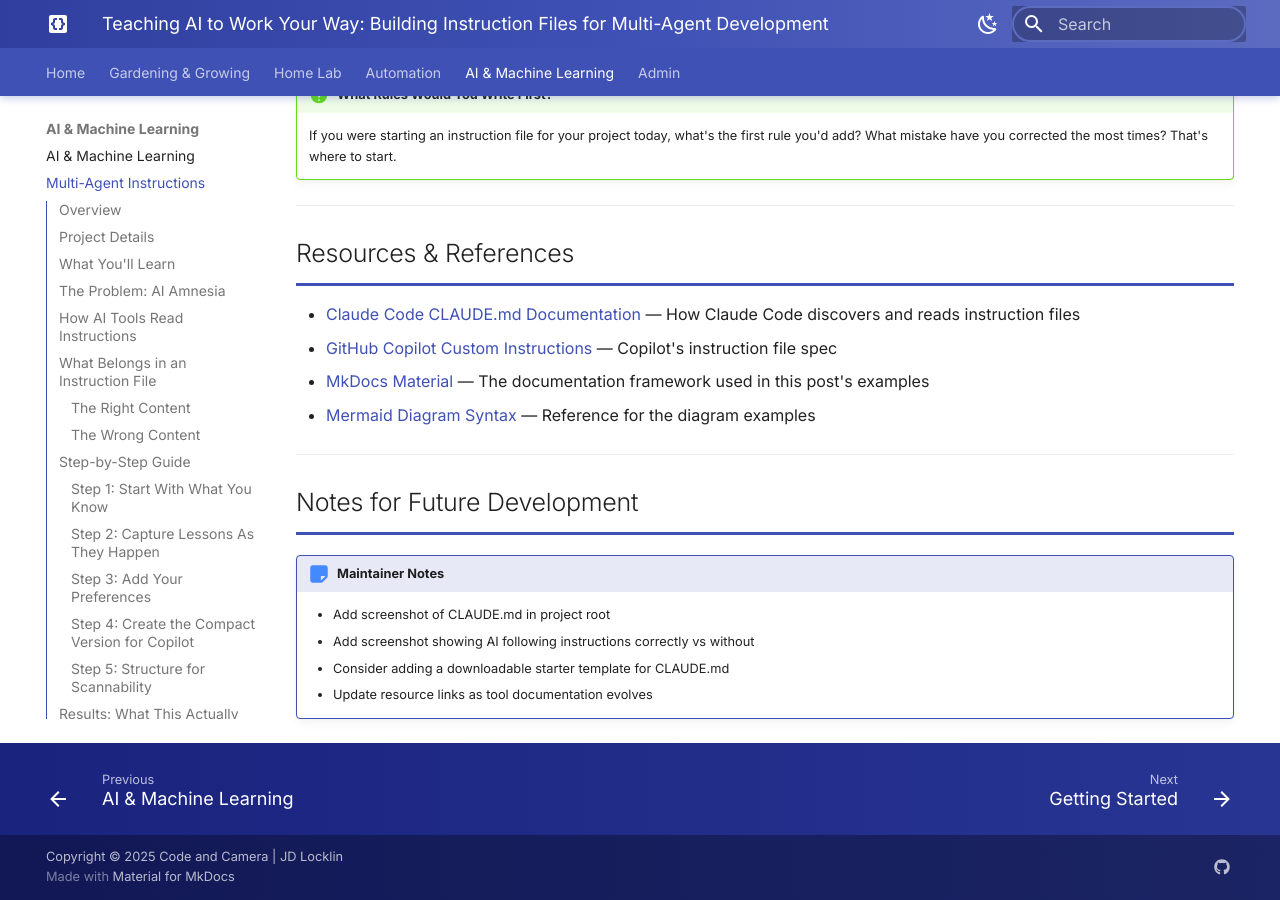
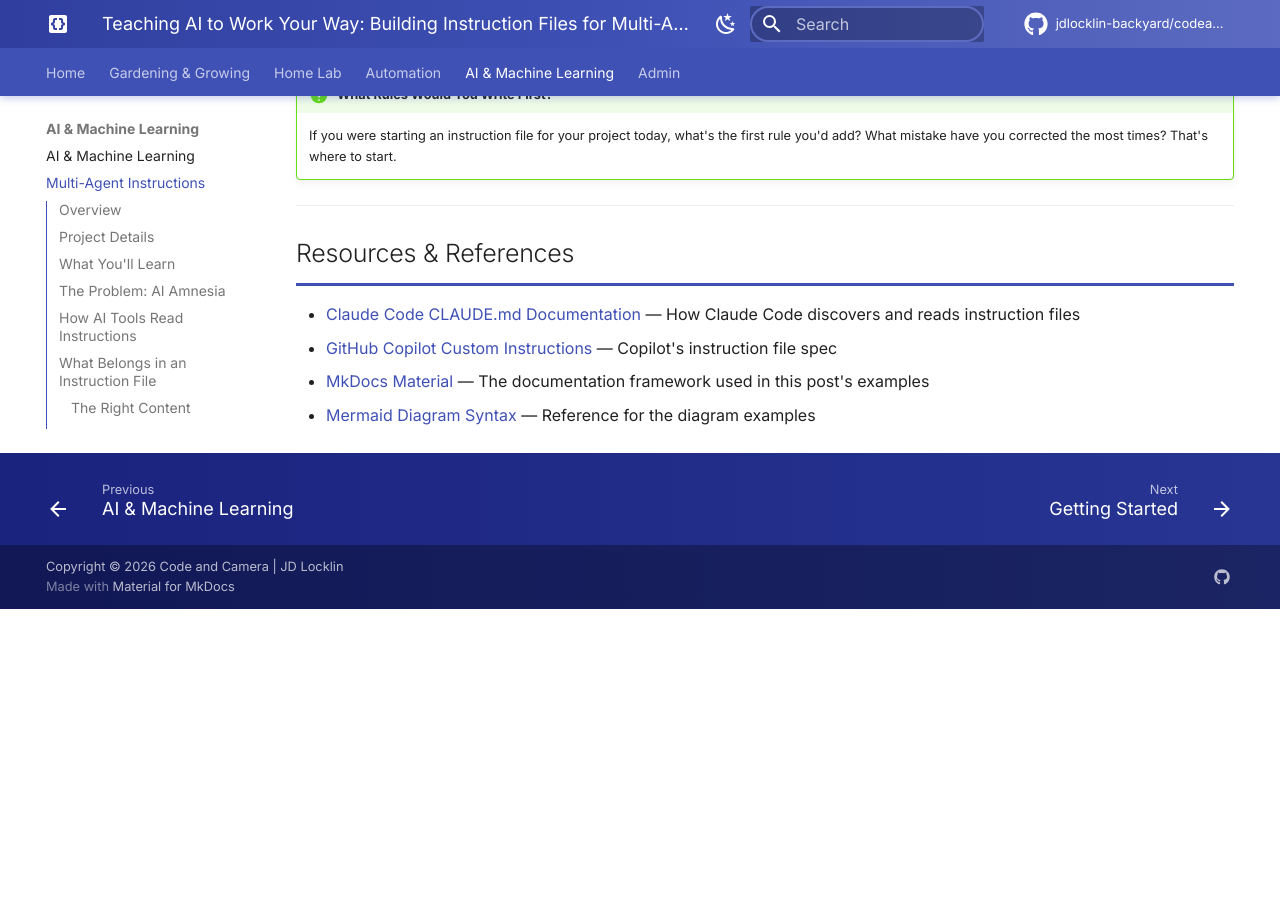
Before and after one commit to jdlocklin-backyard/codeandcamera, an MkDocs documentation site: the page built from docs/ai/multi-agent-instructions.md, in a window 1280 px wide and 900 px high, scrolled down 9564 px. Built offline with MkDocs 1.6.1 and Material for MkDocs 9.7.7, drawn with Linux system fonts in a browser that asks for light colours; comment, search, counter and statistics services are not loaded; after the commit the page ends 10173 px from its top, so only the background shows below that.

Commit message:
Fix site bugs, add requirements.txt, harden CI build
- Add repo_url and repo_name for GitHub header link
- Fix broken social link in footer (missing link URL)
- Fix copyright year 2025 -> 2026
- Remove deprecated tags plugin options (tags_file, tags_hierarchy, listings_toc)
- Remove publicly-visible Maintainer Notes from both posts
- Remove published: false to make posts live
- Add requirements.txt with pinned mkdocs-material and pymdown-extensions
- Update CI to use requirements.txt and add mkdocs build --strict pre-deploy check

```diff
--- a/docs/ai/multi-agent-instructions.md
+++ b/docs/ai/multi-agent-instructions.md
@@ -397,13 +396,3 @@
 - [GitHub Copilot Custom Instructions](https://docs.github.com/en/copilot/customizing-copilot/adding-repository-custom-instructions-for-github-copilot) — Copilot's instruction file spec
 - [MkDocs Material](https://squidfunk.github.io/mkdocs-material/) — The documentation framework used in this post's examples
 - [Mermaid Diagram Syntax](https://mermaid.js.org/syntax/flowchart.html) — Reference for the diagram examples
-
----
-
-## Notes for Future Development
-
-!!! note "Maintainer Notes"
-    - Add screenshot of CLAUDE.md in project root
-    - Add screenshot showing AI following instructions correctly vs without
-    - Consider adding a downloadable starter template for CLAUDE.md
-    - Update resource links as tool documentation evolves
--- a/mkdocs.yml
+++ b/mkdocs.yml
@@ -3,6 +3,8 @@
 site_author: JD Locklin
 site_url: https://codeandcamera.me/
 site_description: Where Technology Meets Hands-On Innovation - Gardening, Home Lab, Automation, and AI
+repo_url: https://github.com/jdlocklin-backyard/codeandcamera
+repo_name: jdlocklin-backyard/codeandcamera
 
 # Main navigation menu for the documentation site
 nav:
@@ -153,17 +155,15 @@
       separator: '[\s\u200b\-_,:!=\[\]()"`/]+|\.(?!\d)|&[lg]t;|(?!\b)(?=[A-Z][a-z])'
   - meta
   - tags:
-      tags_file: admin/tags.md
       tags_slugify_format: "tag:{slug}"
-      tags_hierarchy: true
       tags_sort_reverse: true
-      listings_toc: false
 
 # Extra configuration
 extra:
   # Social links in footer
   social:
     - icon: fontawesome/brands/github
+      link: https://github.com/jdlocklin-backyard
   # Status indicators for pages
   status:
     new: Recently added
@@ -173,4 +173,4 @@
   - stylesheets/extra.css
 
 # Copyright notice
-copyright: Copyright &copy; 2025 Code and Camera | JD Locklin
+copyright: Copyright &copy; 2026 Code and Camera | JD Locklin
--- /dev/null
+++ b/requirements.txt
@@ -0,0 +1,3 @@
+# MkDocs and Material theme - pinned to known working versions
+mkdocs-material==9.6.14
+pymdown-extensions==10.15
```
Also changed, not shown: other parts of docs/ai/multi-agent-instructions.md (+0 -1 lines), docs/homelab/mcp-proxmox-infrastructure.md (+0 -11 lines), 1 other file.
